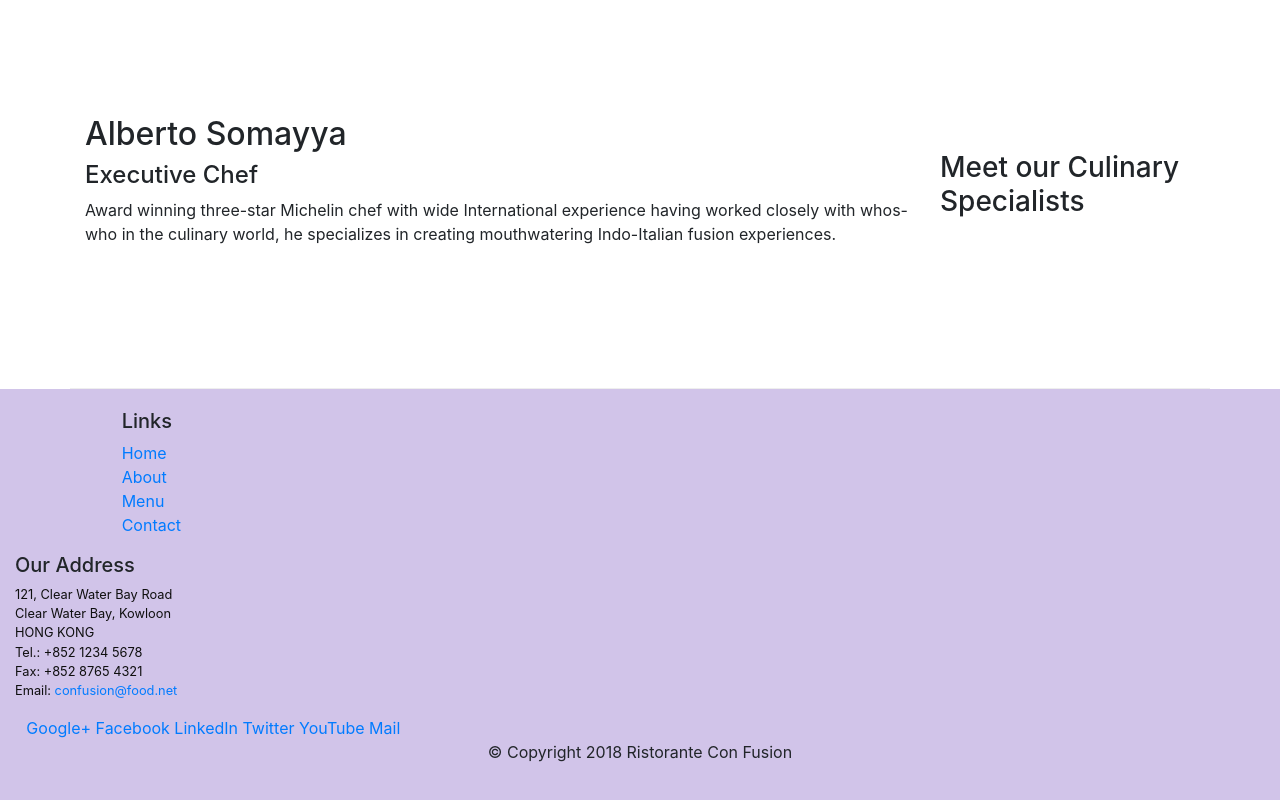
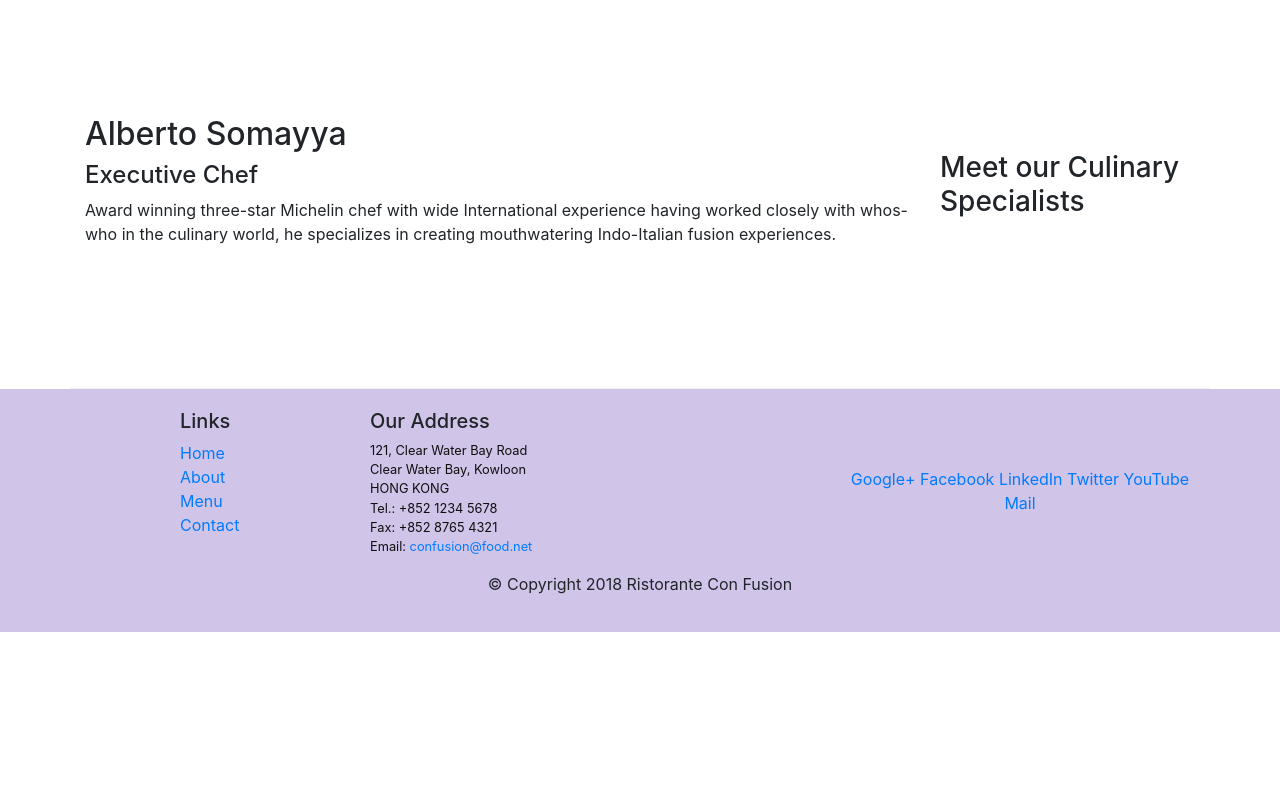
Before and after one commit to QuangPhamHong/conFusion, a website: page index.html in a window 1280 px wide. Shown: the part 1116-1916 px from the top of the page. After the commit the page ends 1748 px from the top, so only its background shows below. Drawn offline with nearby package versions, Linux system fonts and the light colour scheme.

Commit message:
Bootstrap Grid Part 2

```diff
--- a/index.html
+++ b/index.html
@@ -68,8 +68,8 @@
     </div>
 
     <footer class="footer">
-        <div class=”container”>
-            <div class=”row”>
+        <div class="container">
+            <div class="row">
                 <div class="col-4 offset-1 col-sm-2">
                     <h5>Links</h5>
                     <ul class="list-unstyled">
```
